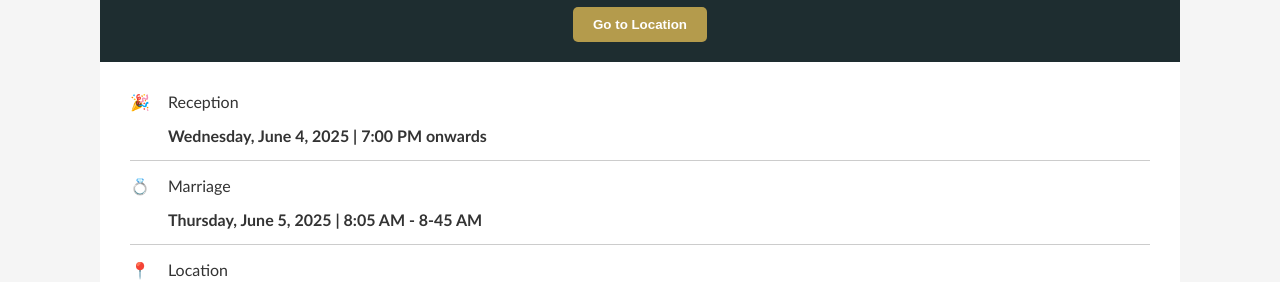
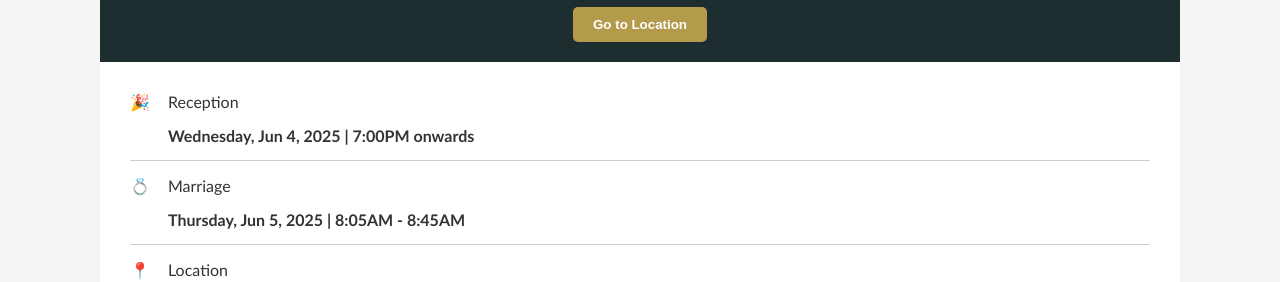
Before and after one commit to Devrunic/sanjana-pavan-invitation, a plain HTML site: page index.html in a window 1280 px wide. Shown: the part 1080-1362 px from the top of the page. Drawn offline with Linux system fonts and the light colour scheme; a web font is replaced by a local one.

Commit message:
Update index.html

```diff
--- a/index.html
+++ b/index.html
@@ -22,7 +22,7 @@
                 <span class="detail-section">🎉</span>
                 <div>
                     <div class="detail-label">Reception</div>
-                    <div class="detail-value">Wednesday, June 4, 2025 | 7:00 PM onwards</div>
+                    <div class="detail-value">Wednesday, Jun 4, 2025 | 7:00PM onwards</div>
                 </div>
             </div>
 
@@ -31,7 +31,7 @@
                 <span class="detail-section">💍</span>
                 <div>
                     <div class="detail-label">Marriage</div>
-                    <div class="detail-value">Thursday, June 5, 2025 | 8:05 AM - 8-45 AM</div>
+                    <div class="detail-value">Thursday, Jun 5, 2025 | 8:05AM - 8:45AM</div>
                 </div>
             </div>
 
```
